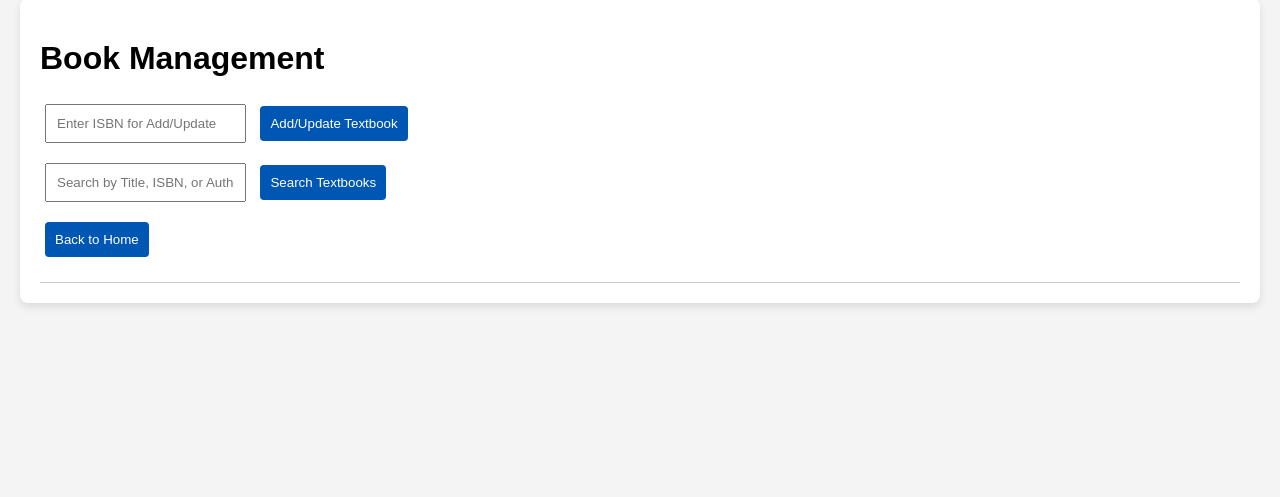
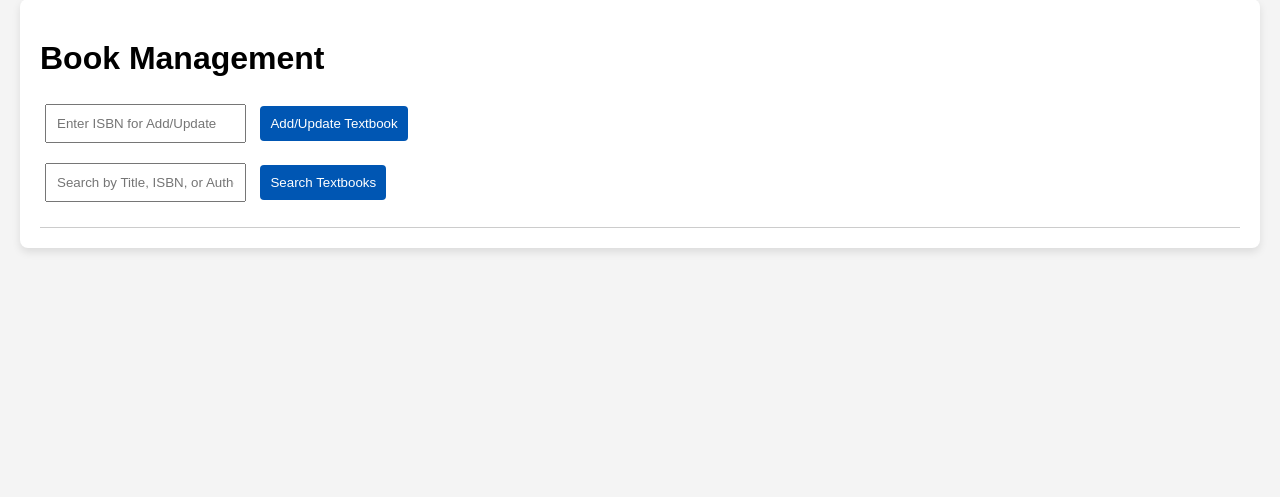
Before and after one commit to ashasic/TextbookApp, a FastAPI app: page / in a window 1280 px wide. Shown: the part 146-643 px from the top of the page. Run offline with FastAPI, Linux system fonts and the light colour scheme; data that the repository does not hold is empty; some libraries are stand-ins or nearby versions.

Commit message:
Made it so the home button is only visible if we are attempting to search for a book

```diff
--- a/static/script.js
+++ b/static/script.js
@@ -22,7 +22,12 @@ document.addEventListener('DOMContentLoaded', function() {
         } else {
             document.getElementById('responseMessage').textContent = 'Please enter a valid ISBN.';
         }
+
+        //Hides home button
+        document.getElementById('homeBtn').style.display = 'none';
     });
+
+
     document.getElementById('searchBtn').addEventListener('click', function(event) {
         event.preventDefault();
         const query = document.getElementById('searchInput').value.trim();
@@ -34,6 +39,10 @@ document.addEventListener('DOMContentLoaded', function() {
                     const textbooksList = document.getElementById('textbooksList');
                     textbooksList.innerHTML = '';  // Clear existing content
                     if (data.books.length > 0) {
+
+                        //Display return to home button
+                        document.getElementById('homeBtn').style.display = 'block';
+
                         data.books.forEach(book => {
                             const authors = Array.isArray(book.authors) ? book.authors.join(", ") : "No authors listed";
                             const bookElement = document.createElement('div');
--- a/templates/index.html
+++ b/templates/index.html
@@ -21,7 +21,7 @@
             <button id="searchBtn">Search Textbooks</button>
         </div>
         <div class="navigation">
-            <button id="homeBtn">Back to Home</button>
+            <button id="homeBtn" style="display:none;">Back to Home</button>
         </div>
         <div id="responseMessage"></div>
         <div id="textbooksList" class="textbooks"></div>
```
